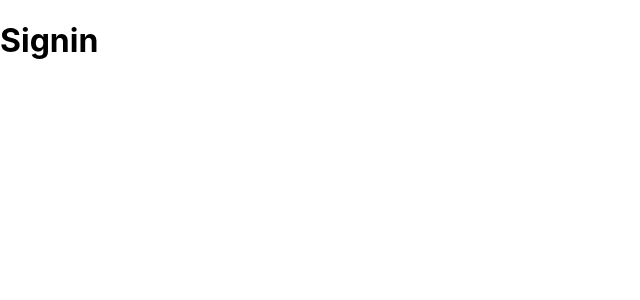
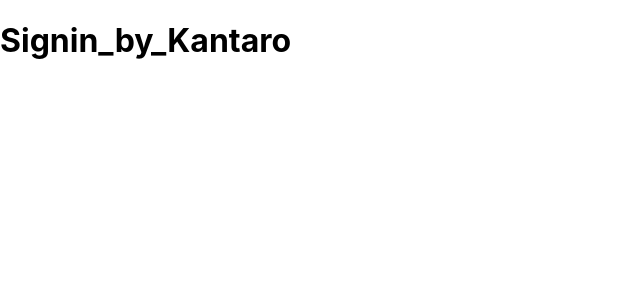
Before and after one commit to v-code-team-pioneer-inc/ccrs-frontend, a Next.js app: page /signin in a window 1280 px wide. Shown: the top 300 px of the page, without its empty margins (0-640 px from the left). Built offline with nearby package versions, Linux system fonts and the light colour scheme.

Commit message:
初めての変更

```diff
--- a/pages/signin.js
+++ b/pages/signin.js
@@ -1,6 +1,6 @@
 export default function Signin() {
   return (
-    <h1>Signin</h1>
+    <h1>Signin_by_Kantaro</h1>
 
     // フォームを用意
   );
```
